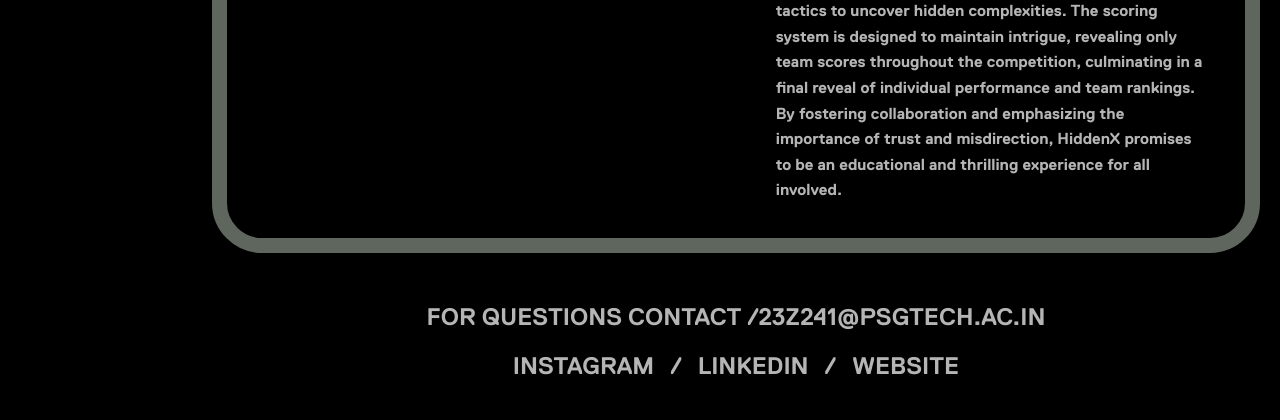
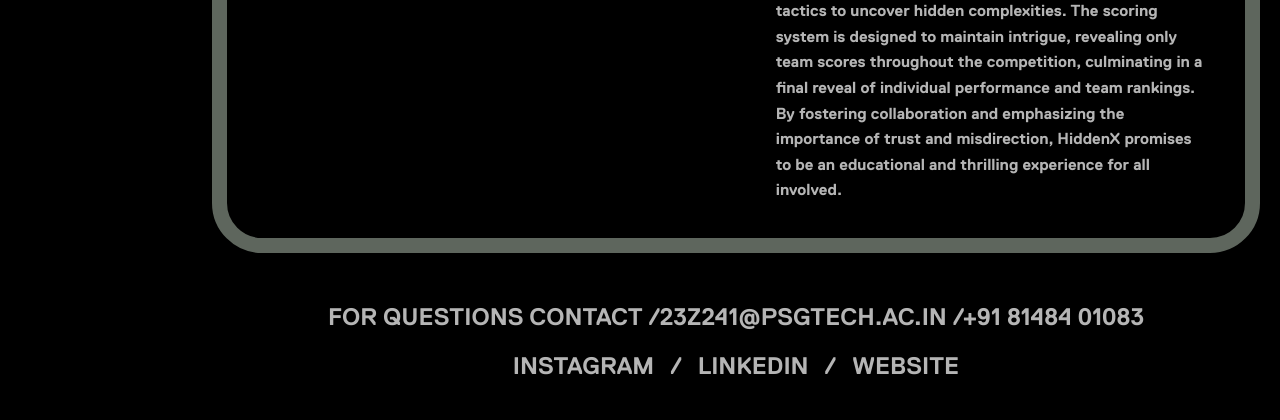
Before and after one commit to theeye-network/hiddenx-registrations, a Flask app: page / in a window 1280 px wide. Shown: the part 2469-2889 px from the top of the page. Run offline with Flask 3, Linux system fonts and the light colour scheme; some libraries are stand-ins or nearby versions.

Commit message:
Update contact in regPage.html

```diff
--- a/templates/regPage.html
+++ b/templates/regPage.html
@@ -123,7 +123,7 @@
             <BR/>
 
             <div class="footer">
-                <p>FOR QUESTIONS CONTACT /23Z241@PSGTECH.AC.IN</p>
+                <p>FOR QUESTIONS CONTACT /23Z241@PSGTECH.AC.IN /+91 81484 01083</p>
                 <div class="footer-links">
                     <a href="https://www.instagram.com/theeye.network" target = "_blank">INSTAGRAM</a> /
                     <a href="https://www.linkedin.com/company/theeye-csea/" target="_new">LINKEDIN</a> /
```
